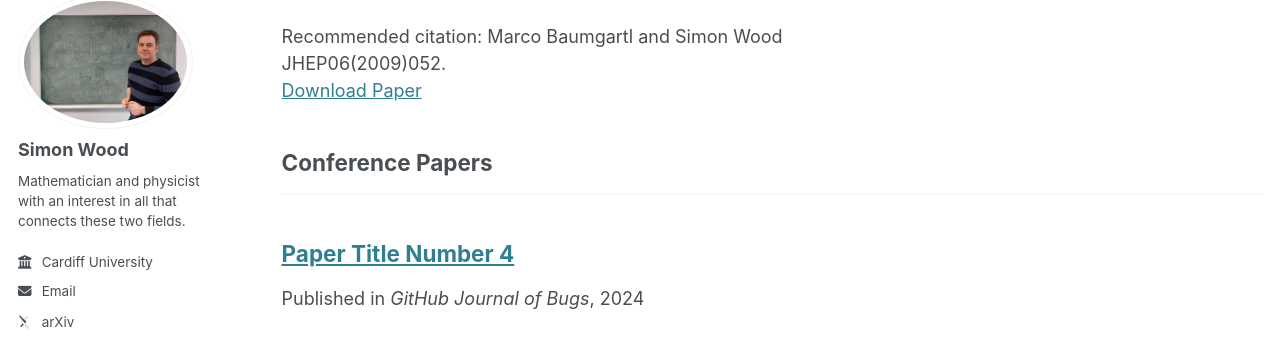
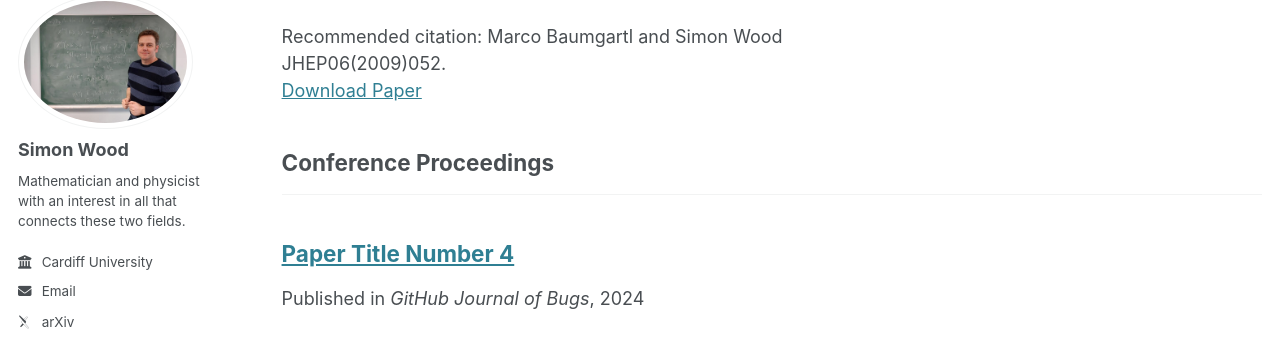
Before and after one commit to simonjwood/simonjwood.github.io, a Jekyll site: the page built from _pages/publications.html, in a window 1280 px wide and 900 px high, scrolled down 1246 px. Shown: the part 111-451 px from the top of the window. Built offline with Jekyll 4.4.1, drawn with Linux system fonts in a browser that asks for light colours; some web fonts are replaced.

Commit message:
Changed how papers are presented.

```diff
--- a/_config.yml
+++ b/_config.yml
@@ -83,7 +83,7 @@ publication_category:
   manuscripts:
     title: 'Journal Articles'
   conferences:
-    title: 'Conference Papers'
+    title: 'Conference Proceedings'
 
 # Site Settings
 teaser                   :  # filename of teaser fallback teaser image placed in /images/, .e.g. "500x300.png"
```
